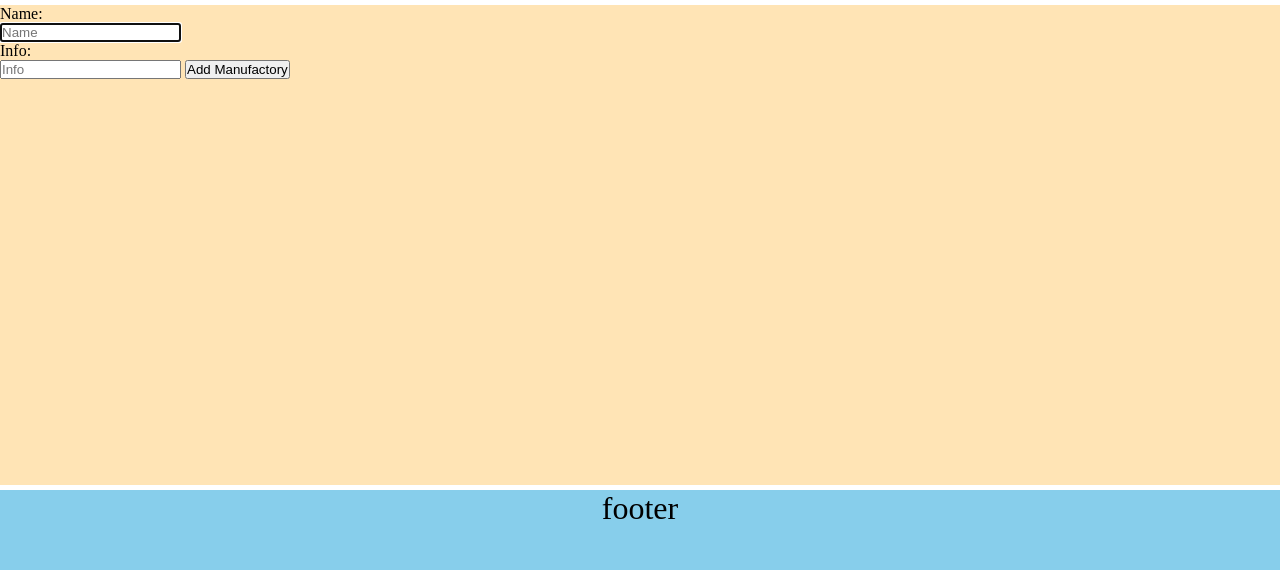
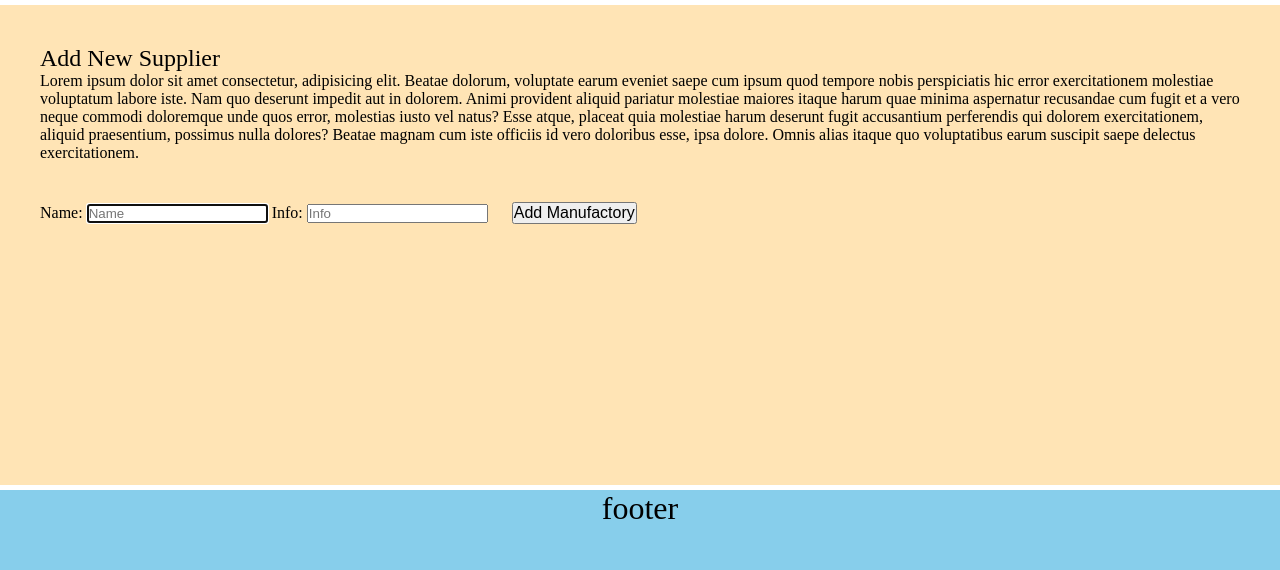
Before and after one commit to ccx1010sky/solo_project, a Flask app: page /manufs/new_manuf in a window 1280 px wide. Shown: the part 240-810 px from the top of the page. Run offline with Flask 2, Linux system fonts and the light colour scheme; data that the repository does not hold is empty; some libraries are stand-ins or nearby versions.

Commit message:
css commit

```diff
--- a/static/css/main_add_manuf.css
+++ b/static/css/main_add_manuf.css
@@ -0,0 +1,11 @@
+
+.form-3 div{
+    margin:40px;
+    font-size: 16px;
+}
+
+
+#button-3{
+    margin-left: 20px;
+    font-size: 16px;
+}
--- a/static/css/main_addnew_product.css
+++ b/static/css/main_addnew_product.css
@@ -16,13 +16,3 @@
 .submit-form input{
   width: 450px;
 }
-
-.add-manuf {
-  display: block;
-}
-.add-manuf label {
-  display: block;
-}
-.add-manuf div {
-  margin: 10px;
-}
--- a/static/css/main_manuf_list.css
+++ b/static/css/main_manuf_list.css
@@ -1,7 +1,7 @@
 /* manufactory list page */
 .delete-manuf {
   width: 40%;
-  margin: 60px auto;
+  margin: 20px auto;
   align-items: center;
   display: grid;
 
--- a/static/css/table.css
+++ b/static/css/table.css
@@ -2,13 +2,13 @@ th {
   box-shadow: 0 5px 10px lightblue;
   border-collapse: collapse;
   text-align: center;
-  padding: 1rem;
+  padding: 6px;
 
 }
 td {
   box-shadow: 0 5px 10px lightblue;
   color: rgb(143, 107, 31);
-  padding: 1rem;
+  padding: 10px;
   text-align: center;
 
 }
--- a/templates/manufs/index.html
+++ b/templates/manufs/index.html
@@ -1,5 +1,11 @@
 {% extends 'base.html' %} {% block content %}
 <section class="delete-manuf">
+  <div>
+    <h1>Supplier List</h1>
+    <br>
+
+  </div>
+
   {% for manuf in all_manufs %}
   <table id="talbe-2">
     <tr>
--- a/templates/manufs/new_manuf.html
+++ b/templates/manufs/new_manuf.html
@@ -1,21 +1,47 @@
-{% extends 'base.html' %}
-{% block content %}
+{% extends 'base.html' %} {% block content %}
 
-<form class="add-manuf" action="/manufs" method="post">
+<section class="form-3">
+  <div>
+    <h1>Add New Supplier</h1>
 
+    <p>
+      Lorem ipsum dolor sit amet consectetur, adipisicing elit. Beatae dolorum,
+      voluptate earum eveniet saepe cum ipsum quod tempore nobis perspiciatis
+      hic error exercitationem molestiae voluptatum labore iste. Nam quo
+      deserunt impedit aut in dolorem. Animi provident aliquid pariatur
+      molestiae maiores itaque harum quae minima aspernatur recusandae cum fugit
+      et a vero neque commodi doloremque unde quos error, molestias iusto vel
+      natus? Esse atque, placeat quia molestiae harum deserunt fugit accusantium
+      perferendis qui dolorem exercitationem, aliquid praesentium, possimus
+      nulla dolores? Beatae magnam cum iste officiis id vero doloribus esse,
+      ipsa dolore. Omnis alias itaque quo voluptatibus earum suscipit saepe
+      delectus exercitationem.
+    </p>
+  </div>
+  <div>
+    <form class="add-manuf" action="/manufs" method="post">
+      <label for="name">Name:</label>
+      <input
+        type="text"
+        id="name"
+        name="name"
+        placeholder="Name"
+        required
+        autofocus
+      />
 
-    <label for="name">Name:</label>
-    <input type="text" id="name" name="name" placeholder="Name" required autofocus>
+      <label for="info">Info:</label>
+      <input
+        type="text"
+        id="info"
+        name="info"
+        placeholder="Info"
+        required
+        autofocus
+      />
 
-
-
-    <label for="info">Info:</label>
-    <input type="text" id="info" name="info" placeholder="Info" required autofocus>
-
-
-   <button type="submit">Add Manufactory</button>
-
-</form>
-
-
-{% endblock  %}
+      <button id="button-3" type="submit">Add Manufactory</button>
+    </form>
+  </div>
+</section>
+{% endblock %}
--- a/templates/products/index.html
+++ b/templates/products/index.html
@@ -1,6 +1,11 @@
 {% extends 'base.html' %}
 
 {% block content %}
+<div>
+  <br>
+  <h2>Products List</h2>
+  <br>
+</div>
 
 <div class="table-container">
 
--- a/templates/products/new_product.html
+++ b/templates/products/new_product.html
@@ -65,7 +65,7 @@
 
     <br />
     <br />
-    <button type="submit">Add Product</button>
+    <button type="submit"><h3>Add Product</h3></button>
   </form>
 </section>
 
```
Also changed, not shown: static/css/style.css (line endings or trailing spaces).
